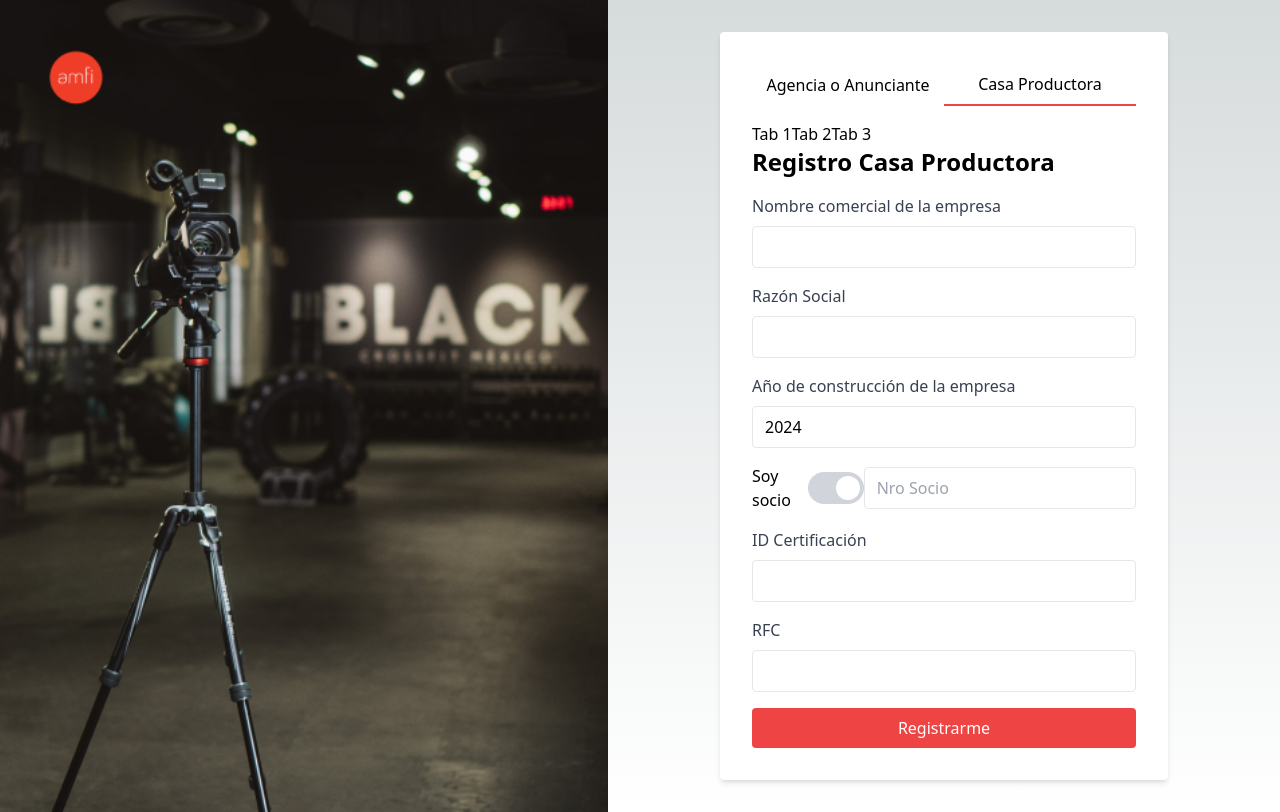
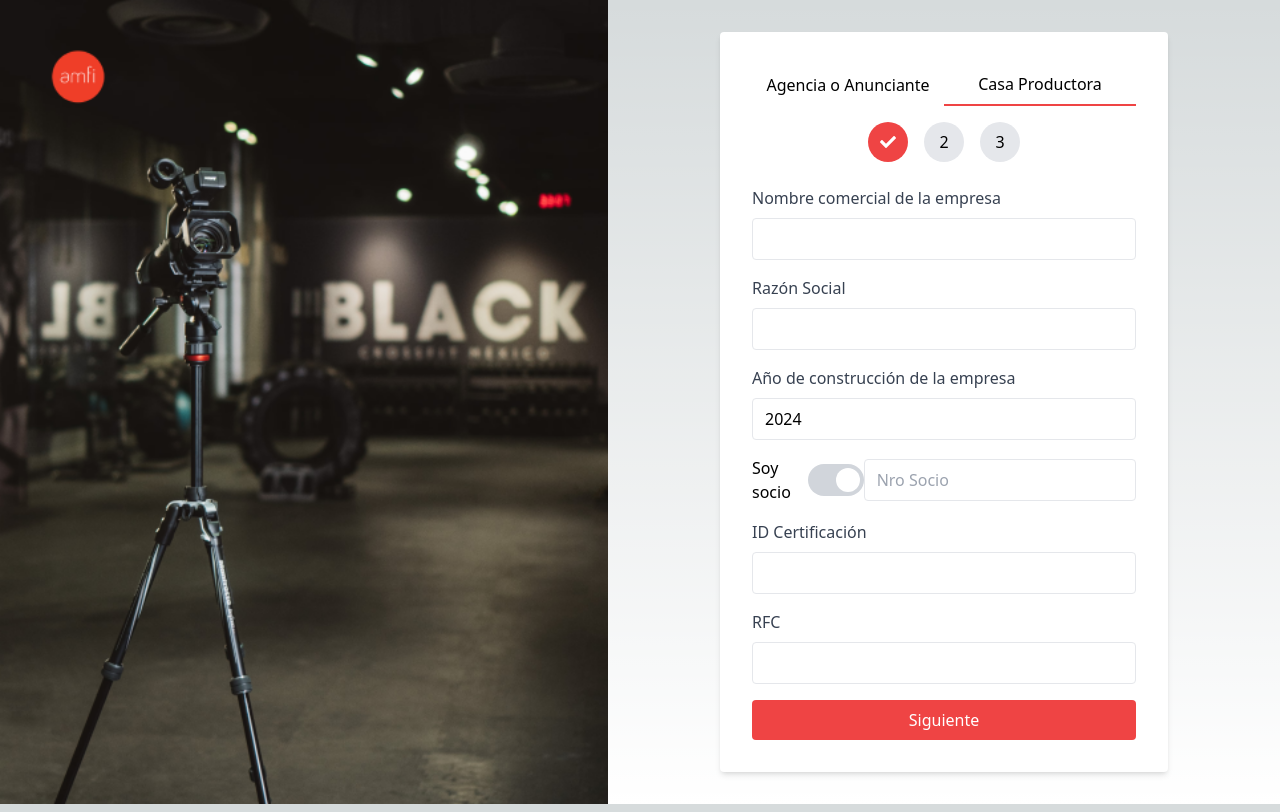
Before and after one commit to ialbertocamilo/amfi_frontend, a Next.js app: page /register in a window 1280 px wide. Both pictures are taken after a click on the button "Casa Productora". Built offline with nearby package versions, Linux system fonts and the light colour scheme.

Commit message:
Estilos ya comodacion de tabs

```diff
--- a/package.json
+++ b/package.json
@@ -11,7 +11,8 @@
   "dependencies": {
     "next": "14.2.5",
     "react": "^18",
-    "react-dom": "^18"
+    "react-dom": "^18",
+    "react-icons": "^5.2.1"
   },
   "devDependencies": {
     "@types/node": "^20",
--- a/src/components/directorForm.tsx
+++ b/src/components/directorForm.tsx
@@ -19,8 +19,8 @@ interface DirectorFormProps {
 const DirectorForm = ({ formData, handleInputChange, index , handleSubmit}: DirectorFormProps) => {
     return (
         <div>
-            <form onSubmit={handleSubmit}>
-                <h1 className="text-2xl font-bold mb-4">Registro del Director</h1>
+             <br />
+            <form onSubmit={handleSubmit} className="margin-top-4">
 
                 <div className="mb-4">
                     <label className="block text-gray-700 mb-2" htmlFor={`directorName${index}`}>Nombre del Director Representado</label>
@@ -86,7 +86,7 @@ const DirectorForm = ({ formData, handleInputChange, index , handleSubmit}: Dire
                     />
                 </div>
 
-                <button type="submit" className="w-full bg-red-500 text-white py-2 rounded">Guardar</button>
+
             </form>
         </div>
     );
--- a/src/components/registroProductora2.tsx
+++ b/src/components/registroProductora2.tsx
@@ -3,9 +3,9 @@ import "../pages/globals.css";
 
 const RegistroProductora2 = ({ formData, handleInputChange, handleSubmit }) => {
     return (
-        <div>
-            <form onSubmit={handleSubmit}>
-                <h1 className="text-2xl font-bold mb-4">Registro Agencia o Anunciante</h1>
+        <div >
+            <br />
+            <form onSubmit={handleSubmit} >
                 <div className="mb-4">
                     <label className="block text-gray-700 mb-2" htmlFor="email">Correo electrónico corporativo</label>
                     <input className="w-full px-3 py-2 border rounded" type="email" id="email" name="email" value={formData.email} onChange={handleInputChange} />
@@ -37,7 +37,10 @@ const RegistroProductora2 = ({ formData, handleInputChange, handleSubmit }) => {
                     <input className="w-full px-3 py-2 border rounded" type="password" id="confirmPassword" name="confirmPassword" value={formData.confirmPassword} onChange={handleInputChange} />
                     <p className="text-xs text-gray-500 mt-1">Las contraseñas deben coincidir.</p>
                 </div>
-                <button type="submit" className="w-full bg-red-500 text-white py-2 rounded">Registrarme</button>
+                <div className="flex space-x-4">
+                    <button type="submit" className="w-full bg-red-500 text-white py-2 rounded">Atras</button>
+                    <button type="submit" className="w-full bg-red-500 text-white py-2 rounded">Siguiente</button>
+                </div>
             </form>
         </div>
     );
--- a/src/pages/register.tsx
+++ b/src/pages/register.tsx
@@ -2,7 +2,7 @@ import { useState, ChangeEvent, FormEvent } from 'react';
 import "./globals.css";
 import RegistroProductora2 from '../components/registroProductora2';
 import DirectorForm from '../components/directorForm';
-
+import { FaCheck } from 'react-icons/fa';
 
 interface FormData {
     companyName: string;
@@ -57,9 +57,11 @@ const Register = () => {
             { name: '', nationality: 'Mexicana', residesInMexico: '', birthYear: '' }
         ]);
     };
-
+    const removeLastDirector = () => {
+        setDirectors(directors.slice(0, -1));
+    };
     const [activeTab, setActiveTab] = useState<string>('agencia');
-    const [activeTabRegisterProductora, setActiveTabRegisterProductora] = useState<string>('registerProductora1');
+    const [activeTabRegisterProductora, setActiveTabRegisterProductora] = useState<string>('1');
 
 
     const handleChange = (e: ChangeEvent<HTMLInputElement>) => {
@@ -138,16 +140,31 @@ const Register = () => {
 
                     {activeTab === 'productora' && (
                         <div>
-                            <div className="tabs">
-                                <button onClick={() => setActiveTabRegisterProductora('registerProductora1')} className={activeTabRegisterProductora === 'tab1' ? 'active' : ''}>Tab 1</button>
-                                <button onClick={() => setActiveTabRegisterProductora('registerProductora2')} className={activeTabRegisterProductora === 'tab2' ? 'active' : ''}>Tab 2</button>
-                                <button onClick={() => setActiveTabRegisterProductora('registerProductora3')} className={activeTabRegisterProductora === 'tab3' ? 'active' : ''}>Tab 3</button>
+                            <div className="tabs flex justify-center space-x-4">
+                                <button
+                                    onClick={() => setActiveTabRegisterProductora('1')}
+                                    className={`w-10 h-10 rounded-full flex items-center justify-center ${Number(activeTabRegisterProductora) >= 1 ? 'bg-red-500 text-white' : 'bg-gray-200 text-black'}`}
+                                >
+                                    {Number(activeTabRegisterProductora) >= 1 ? <FaCheck /> : '1'}
+                                </button>
+                                <button
+                                    onClick={() => setActiveTabRegisterProductora('2')}
+                                    className={`w-10 h-10 rounded-full flex items-center justify-center ${Number(activeTabRegisterProductora) >= 2 ? 'bg-red-500 text-white' : 'bg-gray-200 text-black'}`}
+                                >
+                                    {Number(activeTabRegisterProductora) >= 2 ? <FaCheck /> : '2'}
+                                </button>
 
+                                <button
+                                    onClick={() => setActiveTabRegisterProductora('3')}
+                                    className={`w-10 h-10 rounded-full flex items-center justify-center ${Number(activeTabRegisterProductora) >= 3 ? 'bg-red-500 text-white' : 'bg-gray-200 text-black'}`}
+                                >
+                                    {Number(activeTabRegisterProductora) >= 3 ? <FaCheck /> : '3'}
+                                </button>
                             </div>
 
-                            {activeTabRegisterProductora === 'registerProductora1' && (
+                            {activeTabRegisterProductora === '1' && (
                                 <form onSubmit={handleSubmit}>
-                                    <h1 className="text-2xl font-bold mb-4">Registro Casa Productora</h1>
+                                    <br />
                                     {/* Resto de los campos de formulario para Casa Productora */}
                                     <div className="mb-4">
                                         <label className="block text-gray-700 mb-2" htmlFor="companyName">Nombre comercial de la empresa</label>
@@ -199,15 +216,17 @@ const Register = () => {
                                         <label className="block text-gray-700 mb-2" htmlFor="rfc">RFC</label>
                                         <input className="w-full px-3 py-2 border rounded" type="text" id="rfc" name="rfc" value={formData.rfc} onChange={handleChange} />
                                     </div>
-                                    <button type="submit" className="w-full bg-red-500 text-white py-2 rounded">Registrarme</button>
+
+                                    <button type="submit" className="w-full bg-red-500 text-white py-2 rounded">Siguiente</button>
+
                                 </form>
                             )}
 
-                            {activeTabRegisterProductora === 'registerProductora2' && (
+                            {activeTabRegisterProductora === '2' && (
                                 <RegistroProductora2 formData={formData} handleInputChange={handleChange} handleSubmit={handleSubmit} />
                             )}
 
-                            {activeTabRegisterProductora === 'registerProductora3' && (
+                            {activeTabRegisterProductora === '3' && (
                                 <div>
                                     <form onSubmit={handleSubmit}>
                                         {directors.map((director, index) => (
@@ -219,16 +238,27 @@ const Register = () => {
                                                 handleSubmit={handleSubmit}
                                             />
                                         ))}
+                                        <br />
+                                        <div className="flex justify-between">
+                                            <button type="button" onClick={removeLastDirector}>
+                                                - Quitar director
+                                            </button>
                                             <button type="button" onClick={addDirector}>
                                                 + Agregar otro director
                                             </button>
+                                        </div>
+                                        <br />
                                         <div>
                                             <label>
                                                 <input type="checkbox" name="terms" required /> He leído y acepto los términos y condiciones.
                                             </label>
                                         </div>
-                                      <button type="button">Atrás</button>
-                                      <button type="submit">Registrar</button>
+                                        <br />
+                                        <div className="flex space-x-4">
+                                            <button type="submit" className="w-full bg-red-500 text-white py-2 rounded">Atras</button>
+                                            <button type="submit" className="w-full bg-red-500 text-white py-2 rounded">Registrar</button>
+                                        </div>
+
                                     </form>
                                 </div>
                             )}
```
Also changed, not shown: 1 other file (tests, documents, lock files or other folders). Lines whose indentation alone changed are shown as unchanged.
